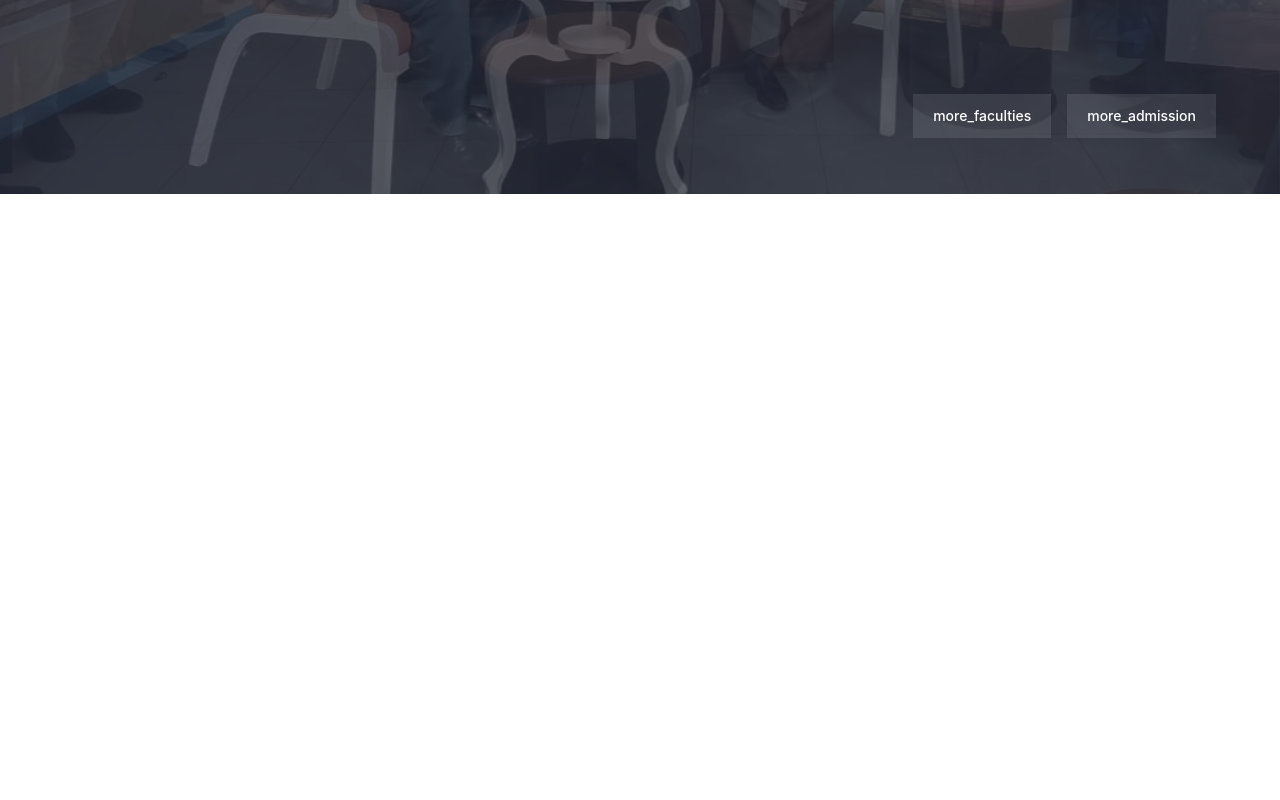
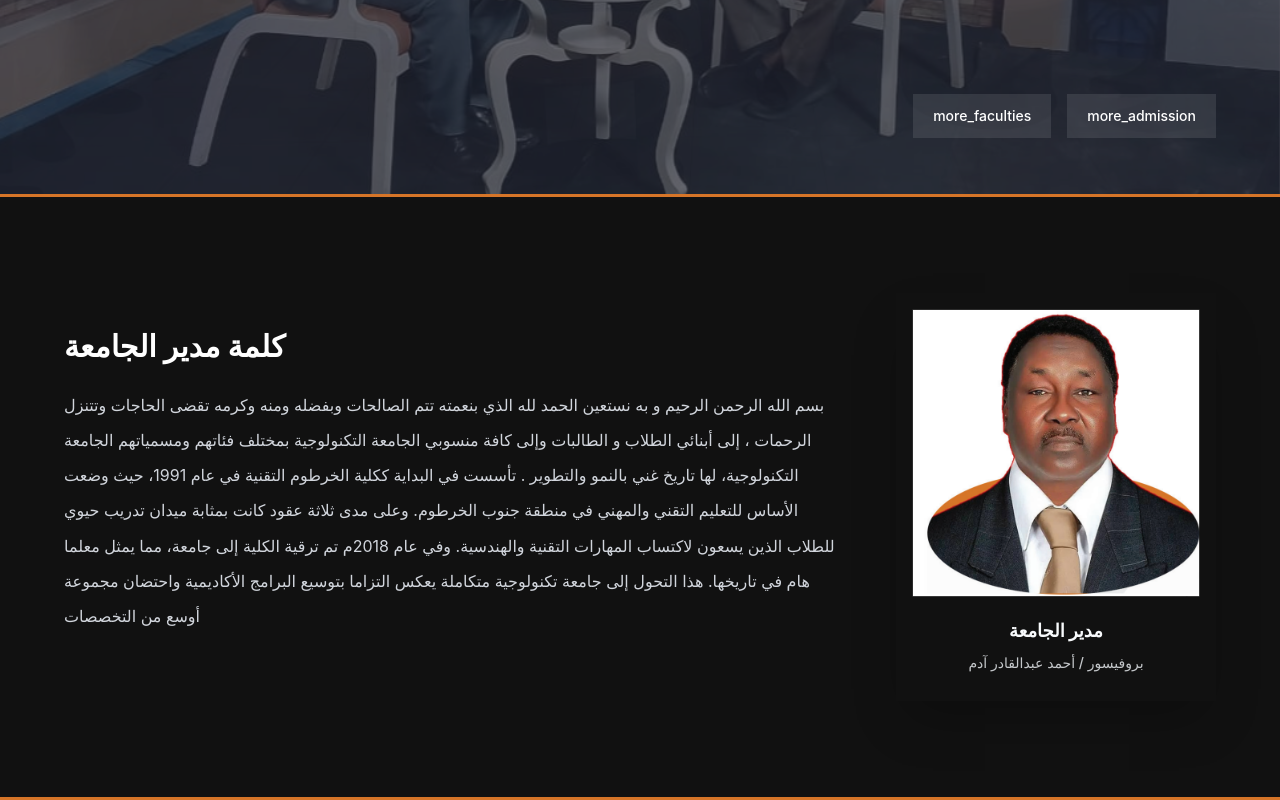
Before and after one commit to Roari-Solutions/uni-system, a React (Vite) app in the folder frontend/: page / in a window 1280 px wide. Shown: the part 591-1391 px from the top of the page. Before the commit the page ends 800 px from the top, so only its background shows below. Built offline with nearby package versions, Linux system fonts and the light colour scheme.

Commit message:
feat: add president section

```diff
--- /dev/null
+++ b/frontend/src/components/mainPage/presidentSection.tsx
@@ -0,0 +1,52 @@
+// import { useTranslation } from "react-i18next";
+// import { useEffect } from "react";
+
+const PresidentSection = () => {
+  return (
+    <section className="bg-[#111111] bg-opacity-95 py-24 px-6 border-y-[3px] border-[#d67528]">
+      <div className="max-w-6xl mx-auto flex flex-col md:flex-row items-center justify-between gap-12">
+
+        {/* Text Content Block */}
+        <div className="flex-1 text-white">
+          <h1 className="text-3xl font-bold mb-6">
+            كلمة مدير الجامعة
+          </h1>
+          <p className="text-gray-300 leading-[2.2] text-sm md:text-base mb-8">
+            بسم الله الرحمن الرحيم و به نستعين
+الحمد لله الذي بنعمته تتم الصالحات
+وبفضله ومنه وكرمه تقضى الحاجات
+وتتنزل الرحمات ، إلى أبنائي الطلاب و
+الطالبات وإلى كافة منسوبي الجامعة
+التكنولوجية بمختلف فئاتهم ومسمياتهم
+الجامعة التكنولوجية، لها تاريخ غني
+بالنمو والتطوير . تأسست في البداية
+ككلية الخرطوم التقنية في عام 1991، حيث
+وضعت الأساس للتعليم التقني والمهني في منطقة جنوب الخرطوم. وعلى مدى ثلاثة
+عقود كانت بمثابة ميدان تدريب حيوي للطلاب الذين يسعون لاكتساب المهارات
+التقنية والهندسية. وفي عام 2018م تم ترقية الكلية إلى جامعة، مما يمثل معلما
+هام في تاريخها. هذا التحول إلى جامعة تكنولوجية متكاملة يعكس التزاما بتوسيع
+البرامج الأكاديمية واحتضان مجموعة أوسع من التخصصات
+          </p>
+        </div>
+
+        {/* Profile Image Card */}
+        <div className="p-4 shadow-2xl shrink-0 w-full md:w-[320px]">
+          <img
+            src="/president.png"
+            alt="مدير الجامعة"
+            className="w-full h-auto  object-cover mb-5"
+          />
+          <div className="text-center text-slate-50 pb-3">
+            <h2 className="text-lg font-bold mb-2">مدير الجامعة</h2>
+            <p className="text-sm font-medium text-slate-100/80">
+              بروفيسور / أحمد عبدالقادر آدم
+            </p>
+          </div>
+        </div>
+
+      </div>
+    </section>
+  );
+};
+
+export default PresidentSection;
--- a/frontend/src/pages/mainPage.tsx
+++ b/frontend/src/pages/mainPage.tsx
@@ -1,10 +1,12 @@
 import HeroSection from "../components/mainPage/heroSection";
+import PresidentSection from "../components/mainPage/presidentSection";
 
 const MainPage = () => {
 
 	return (
 		<div className="">
 		  <HeroSection />
+		  <PresidentSection />
 		</div>
 	);
 }
```
